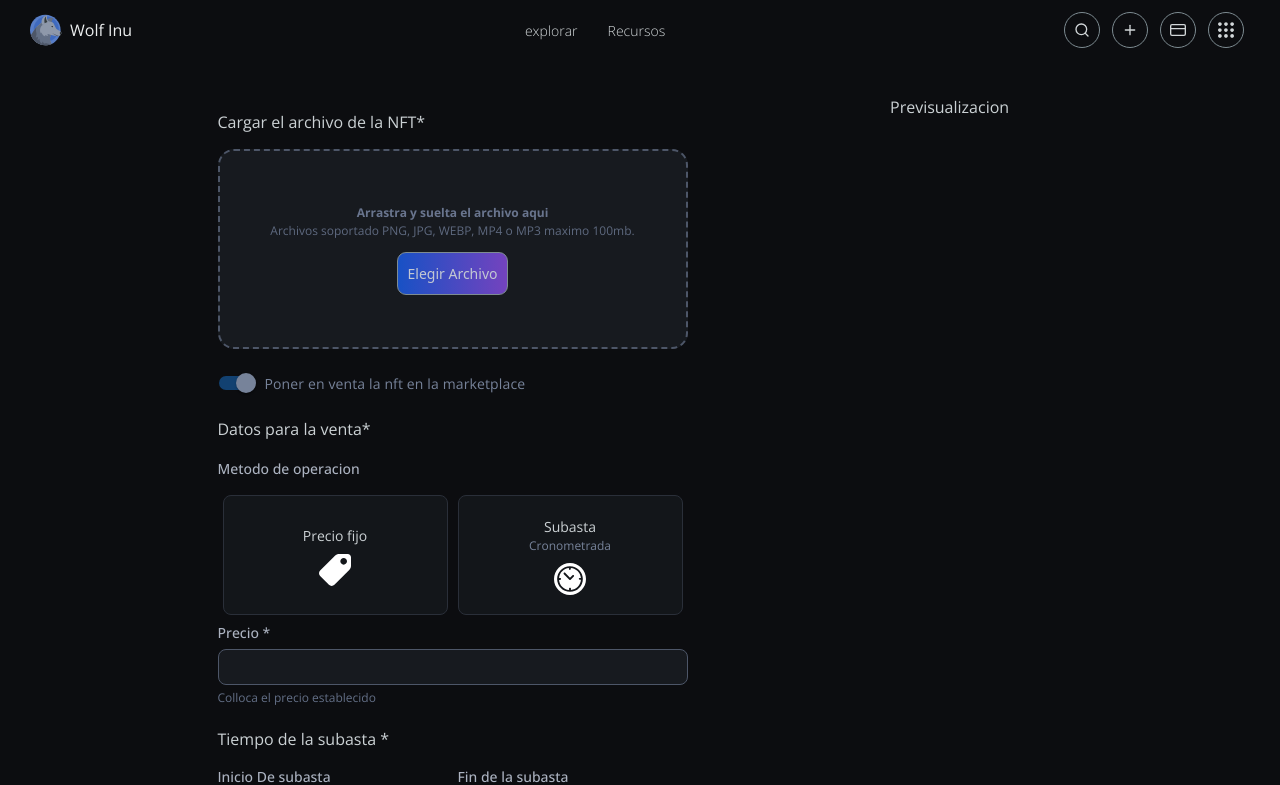
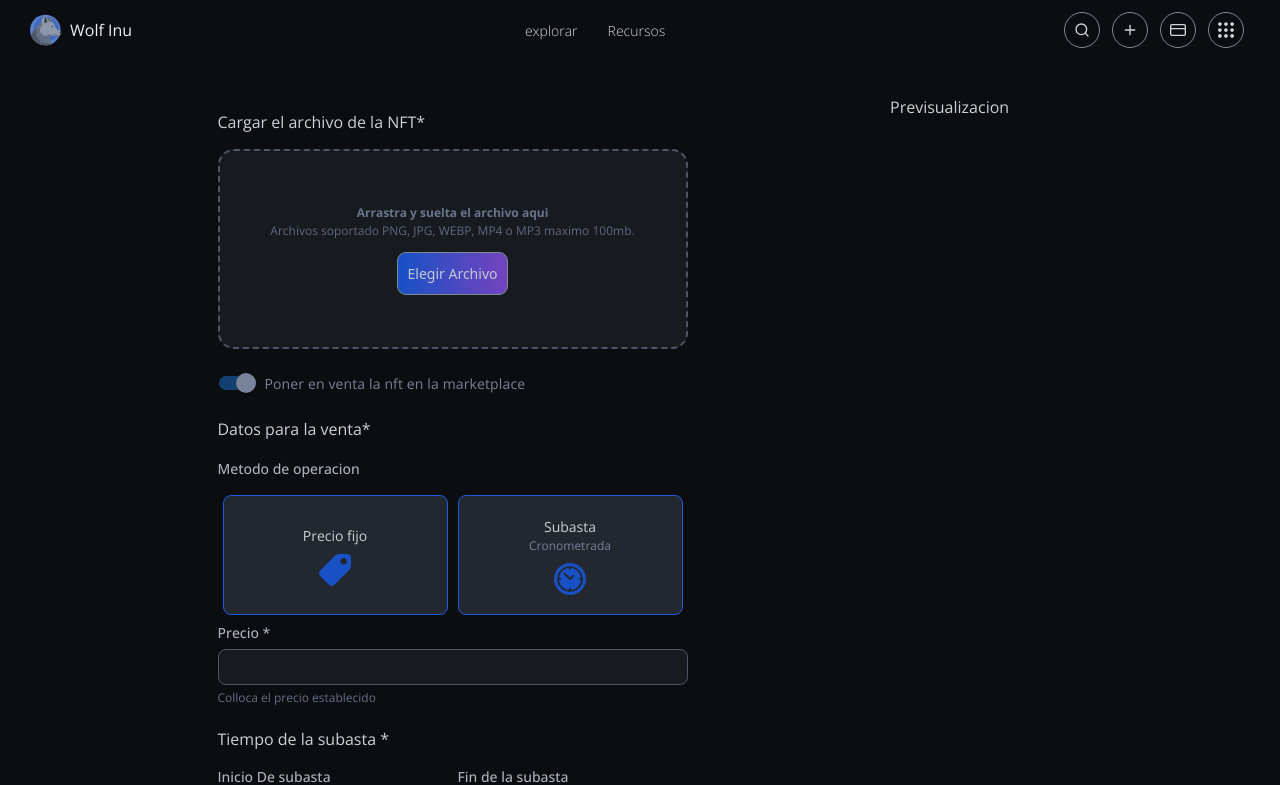
Before and after one commit to angeleesc/wolfy-marketplace-3.0-js, a React (Create React App) app: page /create-new-nft in a window 1280 px wide. Shown: the top 785 px of the page. Built offline with nearby package versions, Linux system fonts and the light colour scheme.

Commit message:
definicion de las clase

```diff
--- a/src/components/icons/ClockBlack.jsx
+++ b/src/components/icons/ClockBlack.jsx
@@ -11,13 +11,13 @@ export default function ClockBlack() {
     >
       <path
         xmlns="http://www.w3.org/2000/svg"
-        fill="#fff"
+
         d="M437.02 74.981C388.668 26.629 324.38 0 256 0S123.332 26.629 74.98 74.981C26.628 123.333 0 187.62 0 256s26.628 132.668 74.98 181.019C123.332 485.37 187.62 512 256 512s132.668-26.629 181.02-74.981C485.372 388.667 512 324.38 512 256s-26.628-132.668-74.98-181.019zM256 461.752c-113.453 0-205.752-92.3-205.752-205.752 0-.186.006-.37.007-.554 0-.047-.007-.092-.007-.139 0-.079.01-.155.012-.233.499-112.093 91.086-203.29 202.944-204.79.234-.011.466-.035.703-.035.142 0 .28.017.421.021.558-.004 1.114-.021 1.673-.021 113.453 0 205.752 92.3 205.752 205.752S369.453 461.752 256 461.752z"
         data-original="#000000"
       ></path>
       <path
         xmlns="http://www.w3.org/2000/svg"
-        fill="#fff"
+
         d="M412.287 268.36c-8.366 0-15.148-6.782-15.148-15.148s6.782-15.148 15.148-15.148h18.259c-8.576-84.076-76.762-150.773-161.492-157.035v15.895c0 8.366-6.782 15.148-15.148 15.148s-15.148-6.782-15.148-15.148V81.391c-83.476 8.18-149.969 75.102-157.492 158.766h16.352c8.366 0 15.148 6.782 15.148 15.148s-6.782 15.148-15.148 15.148H81.142c6.965 85.011 74.791 153.045 159.71 160.342v-19.203c0-8.366 6.782-15.148 15.148-15.148s15.148 6.782 15.148 15.148v19.203c85.614-7.357 153.853-76.451 159.867-162.435h-18.728zm-94.967-52.258l-50.608 50.609a15.146 15.146 0 01-21.422 0l-88.093-88.093c-5.916-5.915-5.916-15.506 0-21.422 5.915-5.916 15.506-5.916 21.422 0l77.383 77.382L295.9 194.68c5.915-5.916 15.506-5.916 21.422 0 5.914 5.915 5.914 15.507-.002 21.422z"
         data-original="#000000"
       ></path>
--- a/src/components/icons/TagBlack.jsx
+++ b/src/components/icons/TagBlack.jsx
@@ -11,7 +11,7 @@ export default function TaGbLACK() {
     >
       <path
         xmlns="http://www.w3.org/2000/svg"
-        fill="#fff"
+        // fill="#fff"
         d="M458.667 0H323.349c-25.643 0-49.771 9.984-67.904 28.117L18.197 265.387C6.635 276.949 0 292.949 0 309.376c0 16.341 6.635 32.341 18.197 43.904l140.544 140.544C170.283 505.365 186.283 512 202.709 512c16.341 0 32.341-6.635 43.904-18.197l237.269-237.269C502.016 238.421 512 214.293 512 188.651V53.333C512 23.915 488.085 0 458.667 0zm-64 170.667c-29.419 0-53.333-23.915-53.333-53.333 0-29.419 23.915-53.333 53.333-53.333S448 87.915 448 117.333c0 29.419-23.915 53.334-53.333 53.334z"
         data-original="#000000"
       ></path>
--- a/src/template/pages/Mint/MintNftForm.jsx
+++ b/src/template/pages/Mint/MintNftForm.jsx
@@ -76,13 +76,13 @@ export default function MintNftForm() {
             render={({ field: { onChange, value } }) => (
               <div className="grid grid-cols-2">
                 <button
-                  className="boton-group-box"
+                  className="boton-group-box "
                   type="button"
                   onClick={() => {
                     onChange(saleMethod.sales);
                   }}
                 >
-                  <div className="botom-group-body">
+                  <div className="botom-group-body boton-box-active">
                     <h4>Precio fijo</h4>
                     <TagBlack />
                   </div>
@@ -94,7 +94,7 @@ export default function MintNftForm() {
                     onChange(saleMethod.auction);
                   }}
                 >
-                  <div className="botom-group-body">
+                  <div className="botom-group-body boton-box-active">
                     <h4>Subasta</h4>
                     <span>Cronometrada</span>
                     <ClockBlack />
--- a/src/template/pages/Mint/style/botom-group-box.scss
+++ b/src/template/pages/Mint/style/botom-group-box.scss
@@ -21,7 +21,20 @@
 
         svg{
             margin-top: 8px;
+            fill: theme("colors.wolf-gray.1000");
+            transition: fill .5s;
         }
 
+
+            &.boton-box-active{
+                // background-color: red;
+                background-color: theme("colors.wolf-gray-dark.800");
+                border: 1.5px solid theme("colors.wolf-blue.600");
+
+                svg{
+                    fill: theme("colors.wolf-blue.500");
+                }
+
+            }
     }
 }
--- a/tailwind.config.js
+++ b/tailwind.config.js
@@ -200,7 +200,7 @@ module.exports = {
           700: "#316de6",
           800: "#4b7fe9",
           900: "#6491ec",
-          100: "#7ea3ef",
+          1000: "#7ea3ef",
         }
 
 
```
